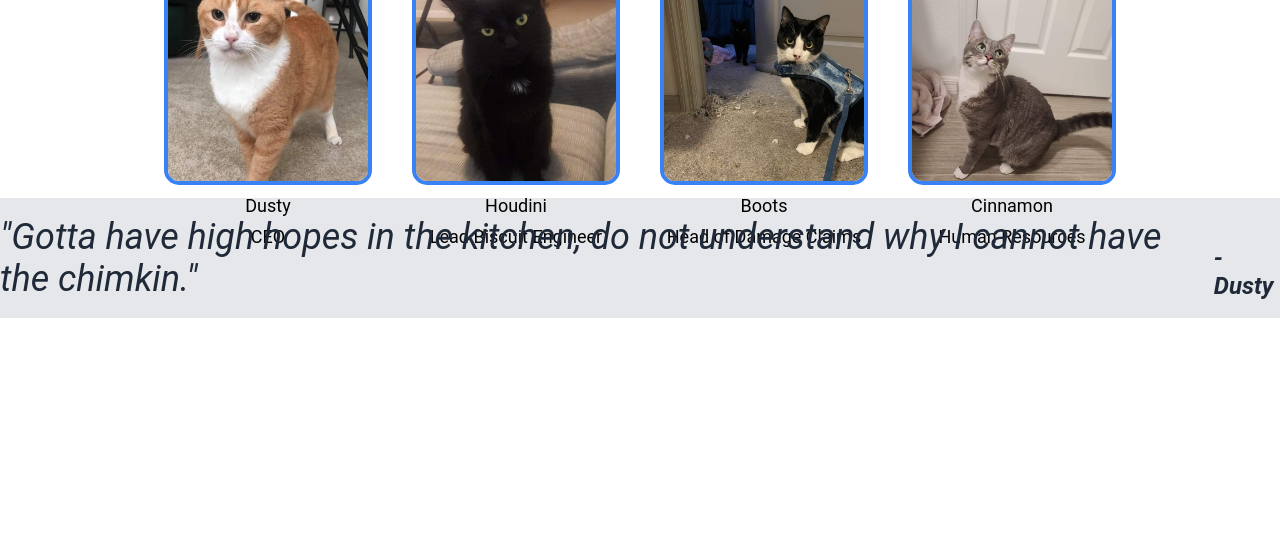
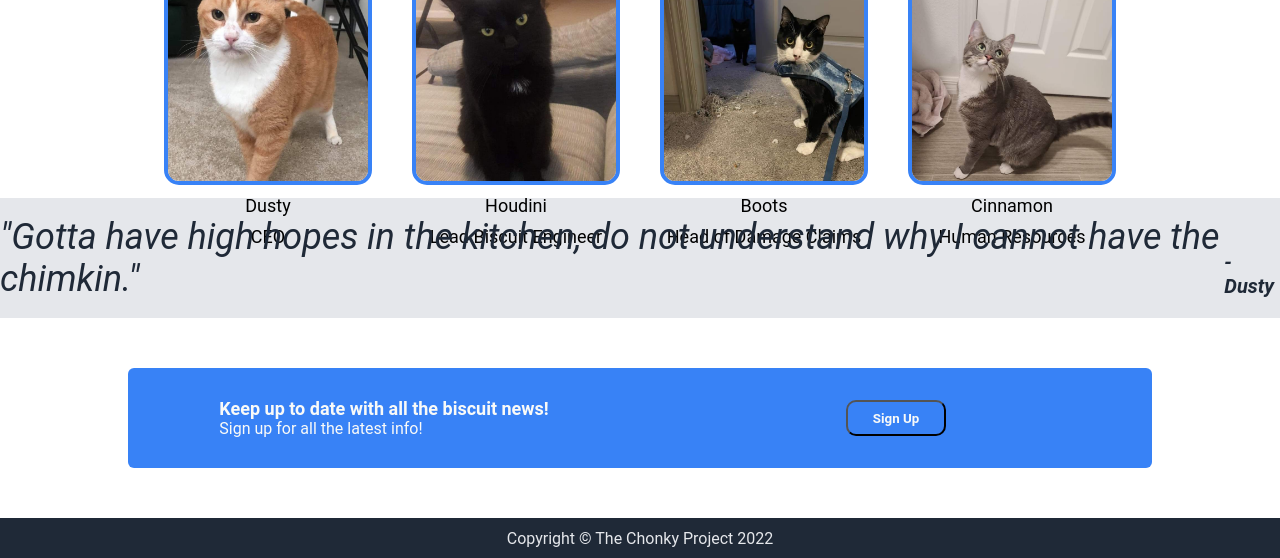
Before and after one commit to Roymero/landing-page, a plain HTML site: page index.html in a window 1280 px wide. Shown: the part 578-1136 px from the top of the page. Before the commit the page ends 896 px from the top, so only its background shows below. Drawn offline with Linux system fonts and the light colour scheme.

Commit message:
First version of landing page complete

```diff
--- a/index.html
+++ b/index.html
@@ -12,14 +12,14 @@
         <div class="container1">
             <div class="left">
                 <div class="logo">
-                    Chonkers Inc.
+                    Chonkers, Inc.
                 </div>
             </div>
             <div class="description">
                 <div class="intro">
                     <p>
                         <strong>This is the home page
-                            <br> for Chonkers Inc.</strong>
+                            <br> for Chonkers, Inc.</strong>
                     </p>
                     <div class="mini">
                         <br>
@@ -83,8 +83,26 @@
                 <p>
                     - Dusty
                 </p>
+            </div>
+            </div>
+        </div>
+        <div class="container4">
+            <div class="news">
+                <div class="mini2">
+                <p>
+               <strong>Keep up to date with all the biscuit news!</strong><br>
+                Sign up for all the latest info!
+                </p>
 
             </div>
+                <div class="mini3">
+                <button class="btn-2"><strong>Sign Up</strong> </button>
+                </div>
+            </div>
+        </div>
+        <div class="container5">
+            <div class="copyright">
+                Copyright © The Chonky Project 2022
             </div>
         </div>
 
--- a/style.css
+++ b/style.css
@@ -4,6 +4,9 @@
     font-family: Roboto, Arial;
 }
 
+body{
+    overflow-x: hidden;
+}
 
 .header{
     display: flex;
@@ -26,6 +29,32 @@
 
     display: flex;
     flex-direction: column;
+}
+
+.container3{
+    width: 100%;
+    height: 15vh;
+    background-color: #E5E7EB;
+    display: flex;
+    justify-content: center;
+
+}
+
+.container4{
+    width: 100%;
+    height: 25vh;
+    display: flex;
+    justify-content: center;
+}
+
+.container5{
+    width: 100%;
+    height: 5vh;
+    background-color: #1f2937;
+    display: flex;
+    color: #E5E7EB;
+    justify-content: center;
+    align-items: center;
 }
 
 
@@ -144,14 +173,6 @@ ul{
 }
 
 
-.container3{
-    width: 100%;
-    height: 15vh;
-    background-color: #E5E7EB;
-    display: flex;
-    justify-content: center;
-
-}
 
 .quote{
     font-size: 36px;
@@ -162,8 +183,55 @@ ul{
 }
 
 .author{
-    font-size: 24px;
+    font-size: 20px;
     font-weight: 700;
     align-self: flex-end;
-    margin-bottom: 18px;
+    margin-bottom: 20px;
 }
+
+.news{
+    width: 80%;
+    height: 50%;
+    background-color: #3882f6;
+    align-self: center;
+    border-radius: 6px;
+    display: flex;
+    color: #f9faf8;
+    justify-content:space-evenly;
+    align-items: center;
+    text-align: left;
+}
+
+
+
+.btn-2{
+    background-color: #3882f6;
+    height: 36px;
+    width: 100px;
+    color:#f9faf8;
+    border-radius: 10px;
+
+}
+
+
+.mini2{
+    display: flex;
+    width: 50%;
+    height: 100%;
+    justify-content: center;
+    align-items: center;
+}
+
+
+.mini3{
+
+    width: 50%;
+    height: 100%;
+    display: flex;
+    justify-content: center;
+    align-items: center;
+}
+
+.mini2 strong{
+    font-size: 18px;
+}
```
